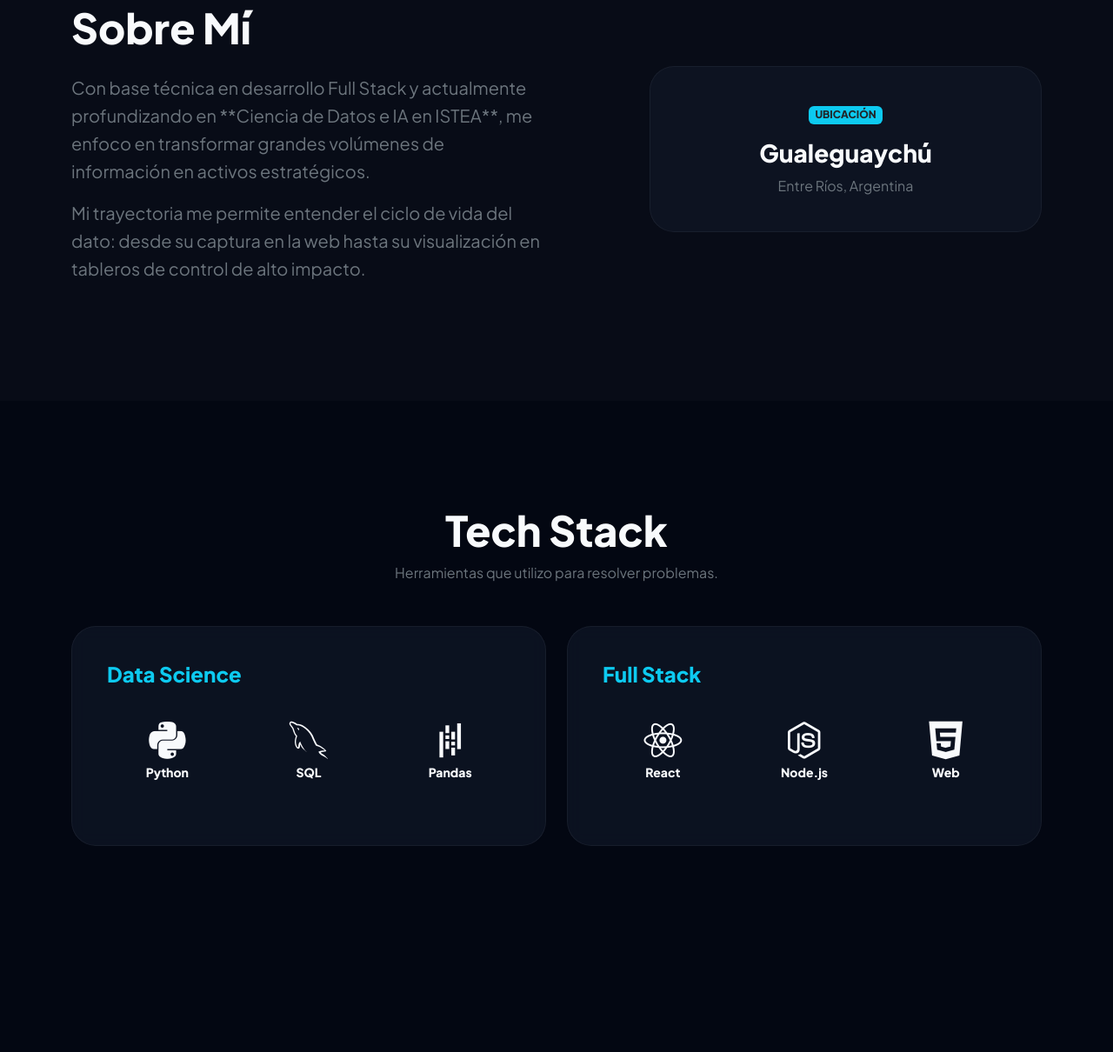
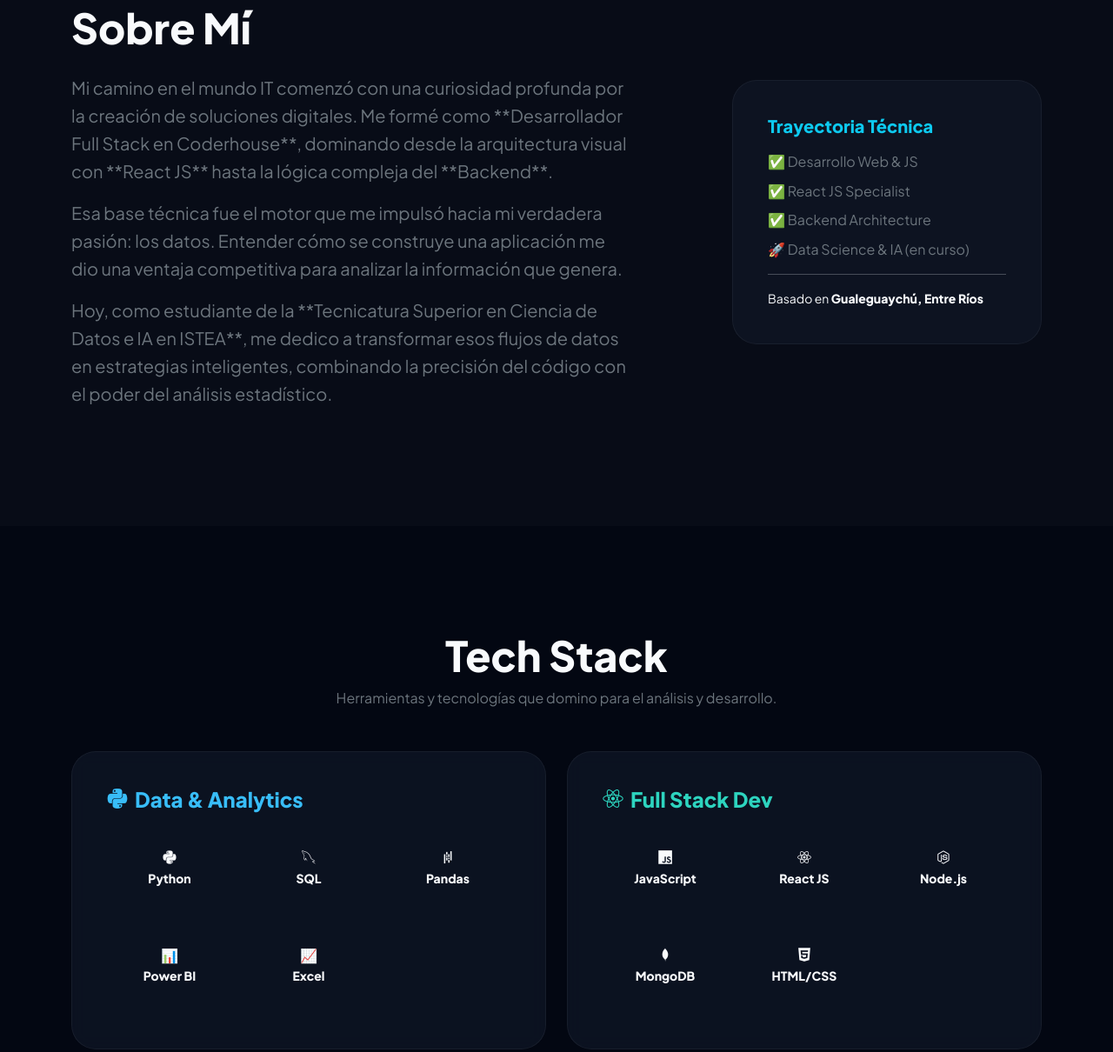
Before and after one commit to tomas-turridimario/tomas-turridimario.github.io, a plain HTML site: page index.htm in a window 1280 px wide. Shown: the part 917-2127 px from the top of the page at 87% size. Drawn offline with nearby package versions, Linux system fonts and the light colour scheme.

Commit message:
Update index.htm

```diff
--- a/index.htm
+++ b/index.htm
@@ -166,23 +166,32 @@
         </div>
     </section>
 
-    <section id="sobre-mi" class="section-padding" style="background: rgba(255,255,255,0.02)">
+  <section id="sobre-mi" class="section-padding" style="background: rgba(255,255,255,0.02)">
         <div class="container">
             <div class="row align-items-center">
-                <div class="col-lg-6">
+                <div class="col-lg-7">
                     <h2 class="display-5 fw-bold mb-4">Sobre Mí</h2>
                     <p class="fs-5 text-secondary">
-                        Con base técnica en desarrollo Full Stack y actualmente profundizando en **Ciencia de Datos e IA en ISTEA**, me enfoco en transformar grandes volúmenes de información en activos estratégicos.
+                        Mi camino en el mundo IT comenzó con una curiosidad profunda por la creación de soluciones digitales. Me formé como **Desarrollador Full Stack en Coderhouse**, dominando desde la arquitectura visual con **React JS** hasta la lógica compleja del **Backend**.
                     </p>
                     <p class="fs-5 text-secondary">
-                        Mi trayectoria me permite entender el ciclo de vida del dato: desde su captura en la web hasta su visualización en tableros de control de alto impacto.
+                        Esa base técnica fue el motor que me impulsó hacia mi verdadera pasión: los datos. Entender cómo se construye una aplicación me dio una ventaja competitiva para analizar la información que genera.
+                    </p>
+                    <p class="fs-5 text-secondary">
+                        Hoy, como estudiante de la **Tecnicatura Superior en Ciencia de Datos e IA en ISTEA**, me dedico a transformar esos flujos de datos en estrategias inteligentes, combinando la precisión del código con el poder del análisis estadístico.
                     </p>
                 </div>
-                <div class="col-lg-5 offset-lg-1">
-                    <div class="skill-card text-center">
-                        <div class="mb-3"><span class="badge bg-info text-dark">UBICACIÓN</span></div>
-                        <h3 class="fw-bold">Gualeguaychú</h3>
-                        <p class="text-secondary mb-0">Entre Ríos, Argentina</p>
+                <div class="col-lg-4 offset-lg-1">
+                    <div class="skill-card">
+                        <h5 class="text-info fw-bold mb-3">Trayectoria Técnica</h5>
+                        <ul class="list-unstyled text-secondary">
+                            <li class="mb-2">✅ Desarrollo Web & JS</li>
+                            <li class="mb-2">✅ React JS Specialist</li>
+                            <li class="mb-2">✅ Backend Architecture</li>
+                            <li class="mb-2">🚀 Data Science & IA (en curso)</li>
+                        </ul>
+                        <hr class="opacity-20">
+                        <p class="small mb-0">Basado en <strong>Gualeguaychú, Entre Ríos</strong></p>
                     </div>
                 </div>
             </div>
@@ -190,29 +199,69 @@
     </section>
 
     <section id="habilidades" class="section-padding">
-        <div class="container">
-            <div class="text-center mb-5">
-                <h2 class="display-5 fw-bold">Tech Stack</h2>
-                <p class="text-secondary">Herramientas que utilizo para resolver problemas.</p>
-            </div>
+        <div class="container text-center">
+            <h2 class="display-5 fw-bold mb-2">Tech Stack</h2>
+            <p class="text-secondary mb-5">Herramientas y tecnologías que domino para el análisis y desarrollo.</p>
+
             <div class="row g-4">
-                <div class="col-md-6">
-                    <div class="skill-card">
-                        <h4 class="mb-4 text-info fw-bold">Data Science</h4>
-                        <div class="row text-center">
-                            <div class="col-4 tech-box"><i class="devicon-python-plain tech-icon"></i><p class="small fw-bold">Python</p></div>
-                            <div class="col-4 tech-box"><i class="devicon-mysql-plain tech-icon"></i><p class="small fw-bold">SQL</p></div>
-                            <div class="col-4 tech-box"><i class="devicon-pandas-plain tech-icon"></i><p class="small fw-bold">Pandas</p></div>
+                <!-- Columna de Datos -->
+                <div class="col-lg-6">
+                    <div class="skill-card text-start h-100">
+                        <h4 class="mb-4 fw-bold" style="color: var(--accent-blue);">
+                            <i class="devicon-python-plain me-2"></i>Data & Analytics
+                        </h4>
+                        <div class="row g-3">
+                            <div class="col-4 tech-box text-center">
+                                <i class="devicon-python-plain skill-icon"></i>
+                                <p class="small fw-bold">Python</p>
+                            </div>
+                            <div class="col-4 tech-box text-center">
+                                <i class="devicon-mysql-plain skill-icon"></i>
+                                <p class="small fw-bold">SQL</p>
+                            </div>
+                            <div class="col-4 tech-box text-center">
+                                <i class="devicon-pandas-plain skill-icon"></i>
+                                <p class="small fw-bold">Pandas</p>
+                            </div>
+                            <div class="col-4 tech-box text-center">
+                                <span class="skill-icon">📊</span>
+                                <p class="small fw-bold">Power BI</p>
+                            </div>
+                            <div class="col-4 tech-box text-center">
+                                <span class="skill-icon">📈</span>
+                                <p class="small fw-bold">Excel</p>
+                            </div>
                         </div>
                     </div>
                 </div>
-                <div class="col-md-6">
-                    <div class="skill-card">
-                        <h4 class="mb-4 text-info fw-bold">Full Stack</h4>
-                        <div class="row text-center">
-                            <div class="col-4 tech-box"><i class="devicon-react-original tech-icon"></i><p class="small fw-bold">React</p></div>
-                            <div class="col-4 tech-box"><i class="devicon-nodejs-plain tech-icon"></i><p class="small fw-bold">Node.js</p></div>
-                            <div class="col-4 tech-box"><i class="devicon-html5-plain tech-icon"></i><p class="small fw-bold">Web</p></div>
+
+                <!-- Columna de Desarrollo Web -->
+                <div class="col-lg-6">
+                    <div class="skill-card text-start h-100">
+                        <h4 class="mb-4 fw-bold" style="color: var(--accent-green);">
+                            <i class="devicon-react-original me-2"></i>Full Stack Dev
+                        </h4>
+                        <div class="row g-3">
+                            <div class="col-4 tech-box text-center">
+                                <i class="devicon-javascript-plain skill-icon"></i>
+                                <p class="small fw-bold">JavaScript</p>
+                            </div>
+                            <div class="col-4 tech-box text-center">
+                                <i class="devicon-react-original skill-icon"></i>
+                                <p class="small fw-bold">React JS</p>
+                            </div>
+                            <div class="col-4 tech-box text-center">
+                                <i class="devicon-nodejs-plain skill-icon"></i>
+                                <p class="small fw-bold">Node.js</p>
+                            </div>
+                            <div class="col-4 tech-box text-center">
+                                <i class="devicon-mongodb-plain skill-icon"></i>
+                                <p class="small fw-bold">MongoDB</p>
+                            </div>
+                            <div class="col-4 tech-box text-center">
+                                <i class="devicon-html5-plain skill-icon"></i>
+                                <p class="small fw-bold">HTML/CSS</p>
+                            </div>
                         </div>
                     </div>
                 </div>
```
